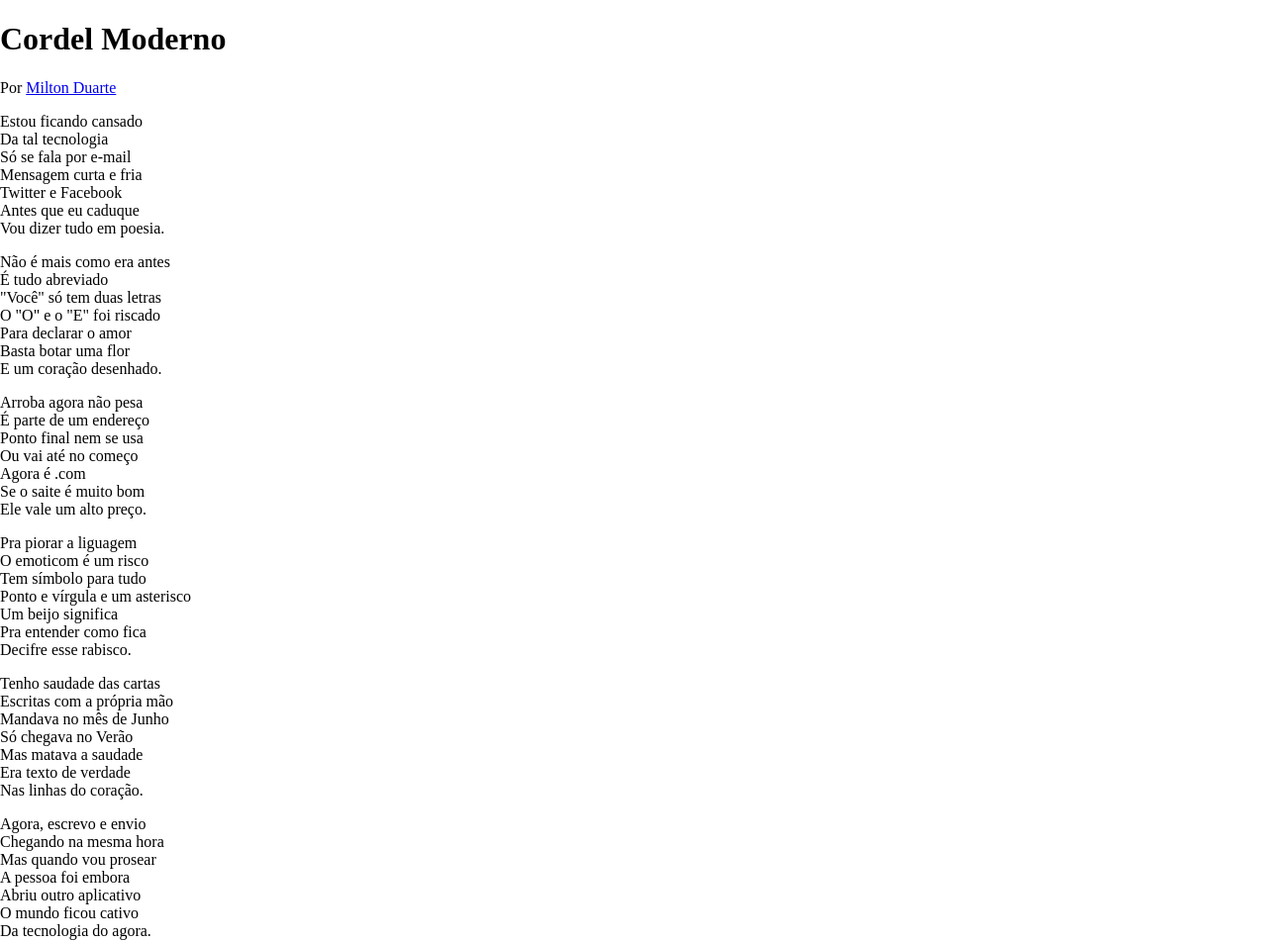
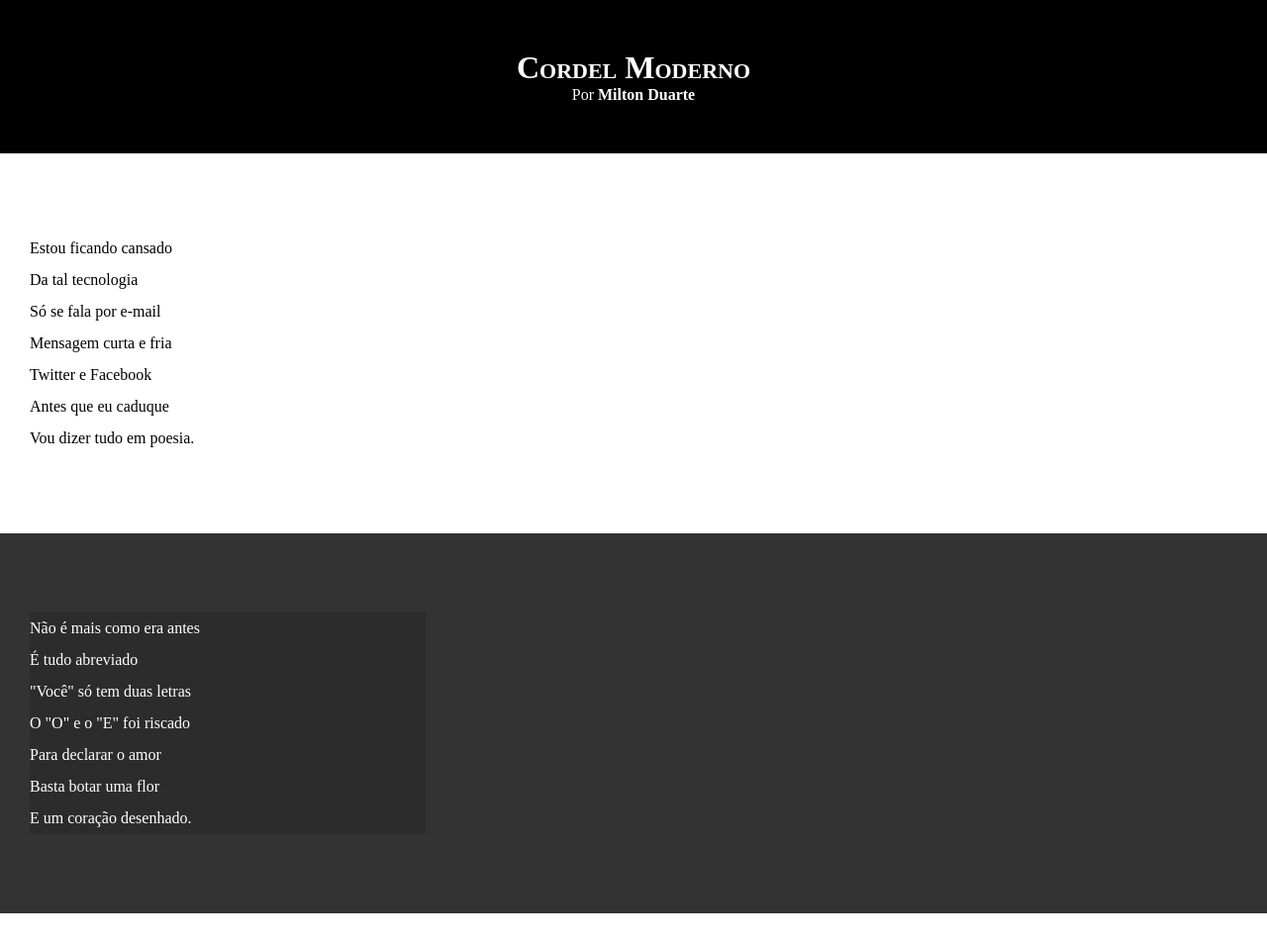
Before and after one commit to LeandroMitsuhashi/sitecordel, a plain HTML site: page index.html in a window 1280 px wide. Shown: the top 953 px of the page at 99% size. Drawn offline with Linux system fonts and the light colour scheme.

Commit message:
atualizei estilo dos textos e blocos

```diff
--- a/index.html
+++ b/index.html
@@ -14,7 +14,7 @@
         <p>Por <a href="https://www.recantodasletras.com.br/poesias/3186743" target="_blank">Milton Duarte</a></p>
     </header>
 
-        <section>
+    <section class="normal">
         <p>
             Estou ficando cansado <br>
             Da tal tecnologia <br>
@@ -26,7 +26,7 @@
         </p>
     </section>
 
-        <section>
+    <section class="imagem">
         <p>
             Não é mais como era antes <br>
             É tudo abreviado <br>
@@ -38,7 +38,7 @@
         </p>
     </section>
 
-        <section>
+    <section class="normal">
         <p>
             Arroba agora não pesa <br>
             É parte de um endereço <br>
@@ -59,7 +59,7 @@
         </p>
     </section>
 
-        <section>
+    <section class="imagem">
         <p>
             Tenho saudade das cartas <br>
             Escritas com a própria mão <br>
@@ -71,7 +71,7 @@
         </p>
     </section>
 
-        <section>
+    <section class="normal">
         <p>
             Agora, escrevo e envio <br>
             Chegando na mesma hora <br>
--- a/style.css
+++ b/style.css
@@ -1,6 +1,66 @@
 @charset "UTF-8";
 
-body {
+* {
     margin: 0;
     padding: 0;
 }
+
+html, body {
+    min-height: 100vh;
+    background-color: darkgray;
+
+}
+
+header {
+    background-color: black;
+    color: white;
+    text-align: center;
+}
+
+header > h1 {
+    padding-top: 50px;
+    font-variant: small-caps;
+
+}
+
+header > p {
+    padding-bottom: 50px;
+}
+
+header a, footer a {
+    color: white;
+    text-decoration: none;
+    font-weight: bolder;
+}
+header a:hover, footer a:hover {
+    text-decoration: underline;
+}
+
+section {
+    padding-top: 10vh;
+    padding-bottom: 10vh;
+    line-height: 2em;
+    padding-left: 30px;
+}
+
+section.normal {
+    background-color: white;
+    color: black;
+}
+
+section.imagem {
+    background-color: rgb(51, 51, 51);
+    color: white;
+}
+
+section.imagem > p {
+    width: 400px;
+    background-color: rgba(0, 0, 0, 0.137);
+}
+
+
+footer {
+    background-color: black;
+    color: white;
+    text-align: center;
+}
```
Lines whose indentation alone changed are shown as unchanged.
